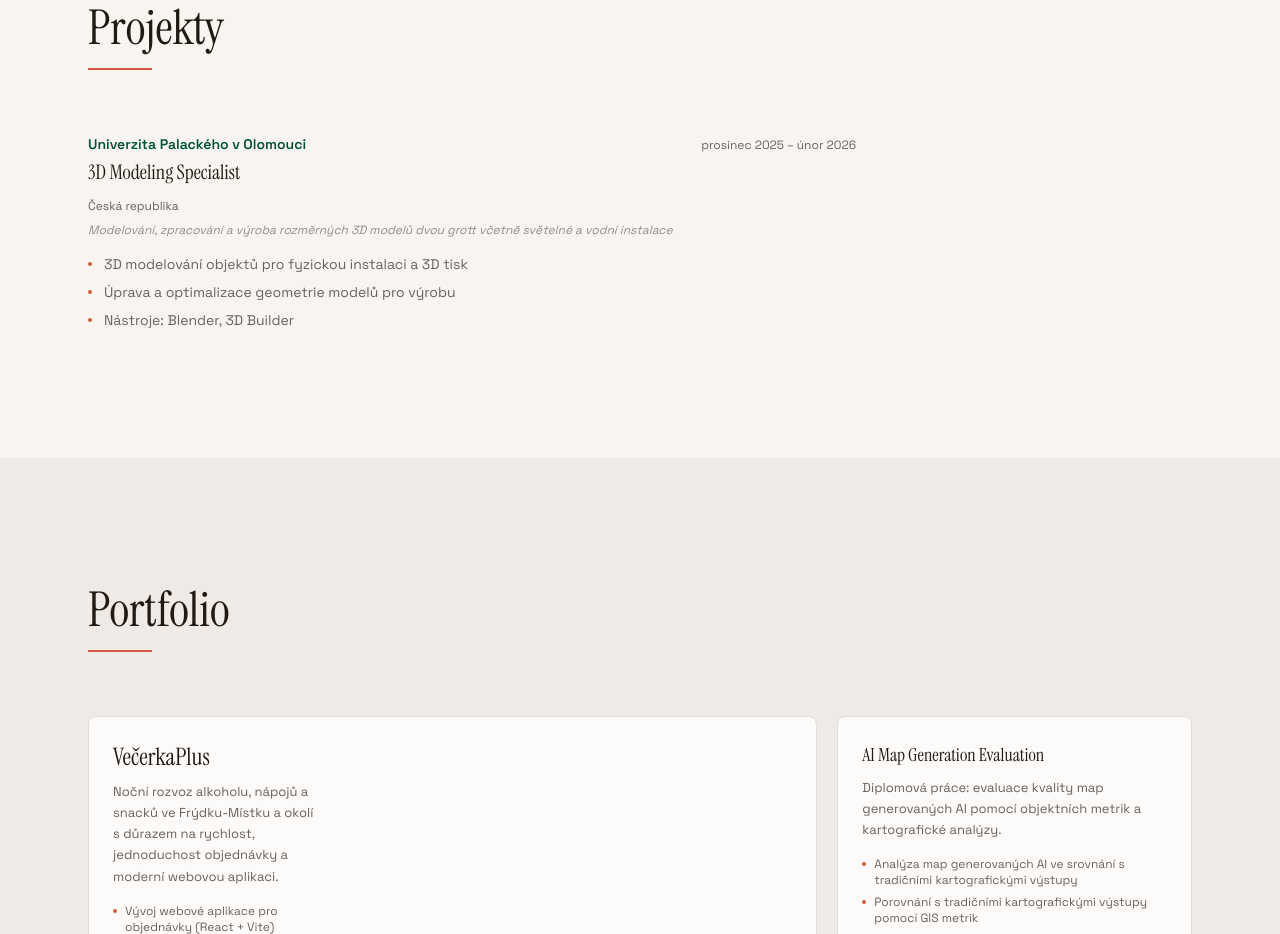
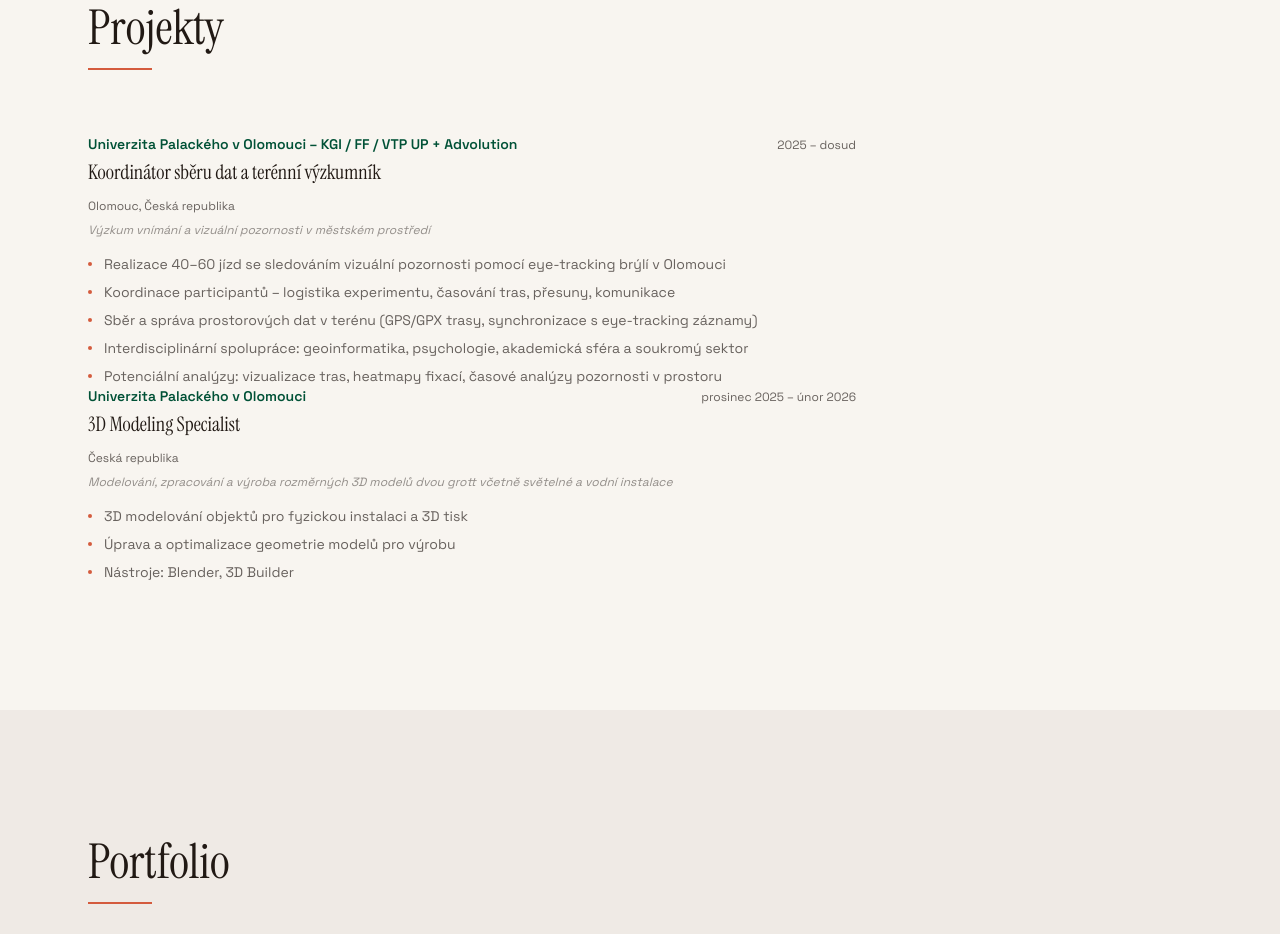
Before and after one commit to thatmike1/peta-vibecode-redesign, a React (Vite) app: page / in a window 1280 px wide. Shown: the part 4000-4934 px from the top of the page. Built offline with nearby package versions, Linux system fonts and the light colour scheme.

Commit message:
Add university project details for Visual Attention and Perception Research

```diff
--- a/src/data/content.en.ts
+++ b/src/data/content.en.ts
@@ -138,6 +138,20 @@ export const experience: Experience[] = [
 ];
 
 export const universityProjects: Experience[] = [
+  {
+    company: "Palacký University Olomouc – KGI / FF / VTP UP + Advolution",
+    role: "Data Collection Coordinator & Field Researcher",
+    period: "2025 – present",
+    location: "Olomouc, Czech Republic",
+    project: "Visual Attention and Perception Research in Urban Environments",
+    highlights: [
+      "Conducted 40–60 eye-tracking sessions in Olomouc, recording participants' visual attention during on-foot and in-vehicle routes",
+      "Coordinated participants – experiment logistics, route timing, transfers, and communication",
+      "Collected and managed spatial field data (GPS/GPX tracks, synchronisation with eye-tracking recordings)",
+      "Interdisciplinary collaboration spanning geoinformatics, psychology, academia, and the private sector",
+      "Prospective analyses: route visualisations, fixation heatmaps, spatial attention time-series",
+    ],
+  },
   {
     company: "Palacký University Olomouc",
     role: "3D Modeling Specialist",
--- a/src/data/content.ts
+++ b/src/data/content.ts
@@ -161,6 +161,20 @@ export const experience: Experience[] = [
 ];
 
 export const universityProjects: Experience[] = [
+  {
+    company: "Univerzita Palackého v Olomouci – KGI / FF / VTP UP + Advolution",
+    role: "Koordinátor sběru dat a terénní výzkumník",
+    period: "2025 – dosud",
+    location: "Olomouc, Česká republika",
+    project: "Výzkum vnímání a vizuální pozornosti v městském prostředí",
+    highlights: [
+      "Realizace 40–60 jízd se sledováním vizuální pozornosti pomocí eye-tracking brýlí v Olomouci",
+      "Koordinace participantů – logistika experimentu, časování tras, přesuny, komunikace",
+      "Sběr a správa prostorových dat v terénu (GPS/GPX trasy, synchronizace s eye-tracking záznamy)",
+      "Interdisciplinární spolupráce: geoinformatika, psychologie, akademická sféra a soukromý sektor",
+      "Potenciální analýzy: vizualizace tras, heatmapy fixací, časové analýzy pozornosti v prostoru",
+    ],
+  },
   {
     company: "Univerzita Palackého v Olomouci",
     role: "3D Modeling Specialist",
```
